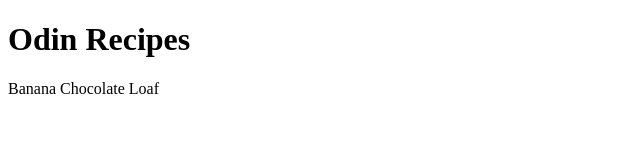
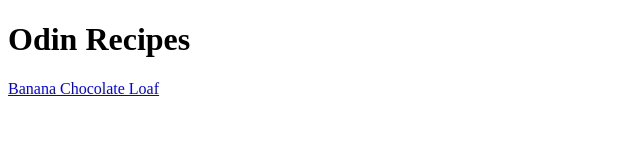
Before and after one commit to yun-sky/odin-recipes, a plain HTML site: page index.html in a window 1280 px wide. Shown: the whole page, without its empty margins (0-640 px from the left). Drawn offline with Linux system fonts and the light colour scheme.

Commit message:
fixed link in index.html

```diff
--- a/index.html
+++ b/index.html
@@ -7,6 +7,6 @@
 
     <body>
         <h1>Odin Recipes</h1>
-        <a ref="recipes/banana-chocolate-loaf.html">Banana Chocolate Loaf</a>
+        <a href="recipes/banana-chocolate-loaf.html">Banana Chocolate Loaf</a>
     </body>
 </html>
```
